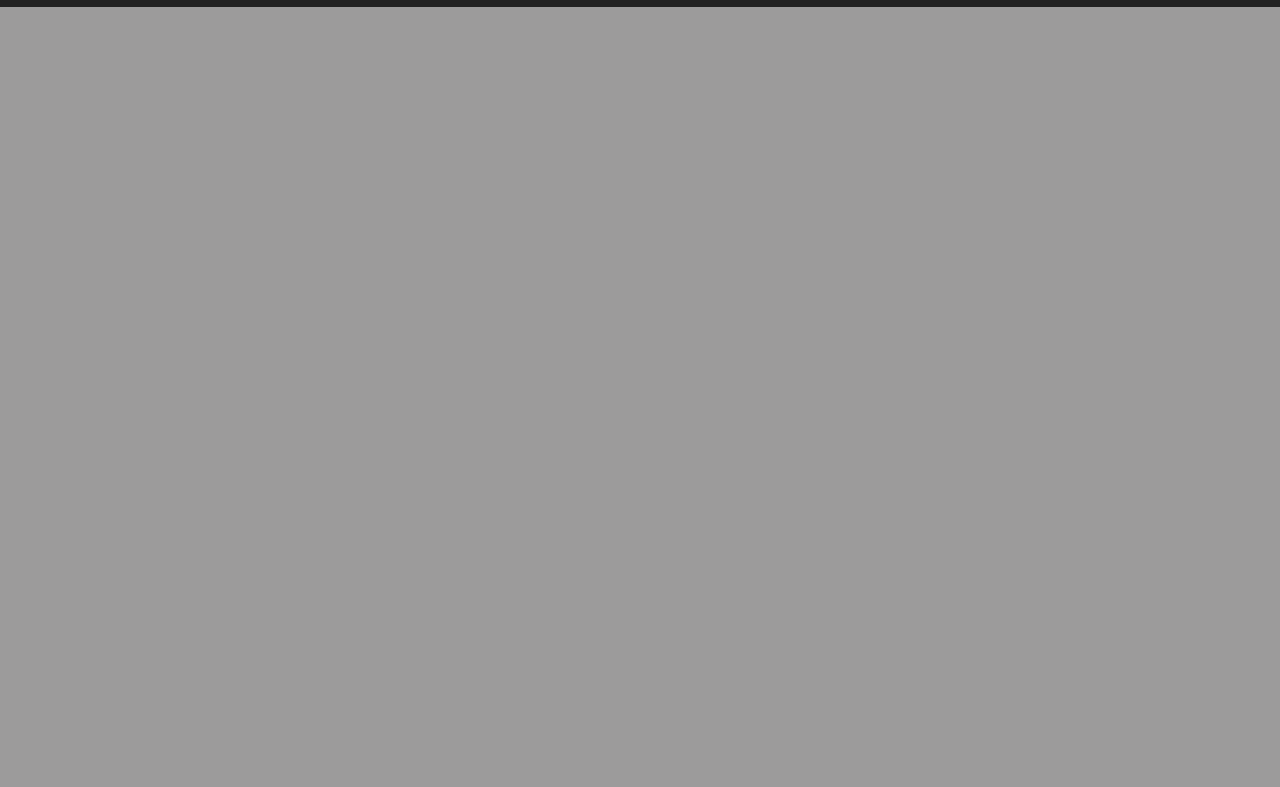
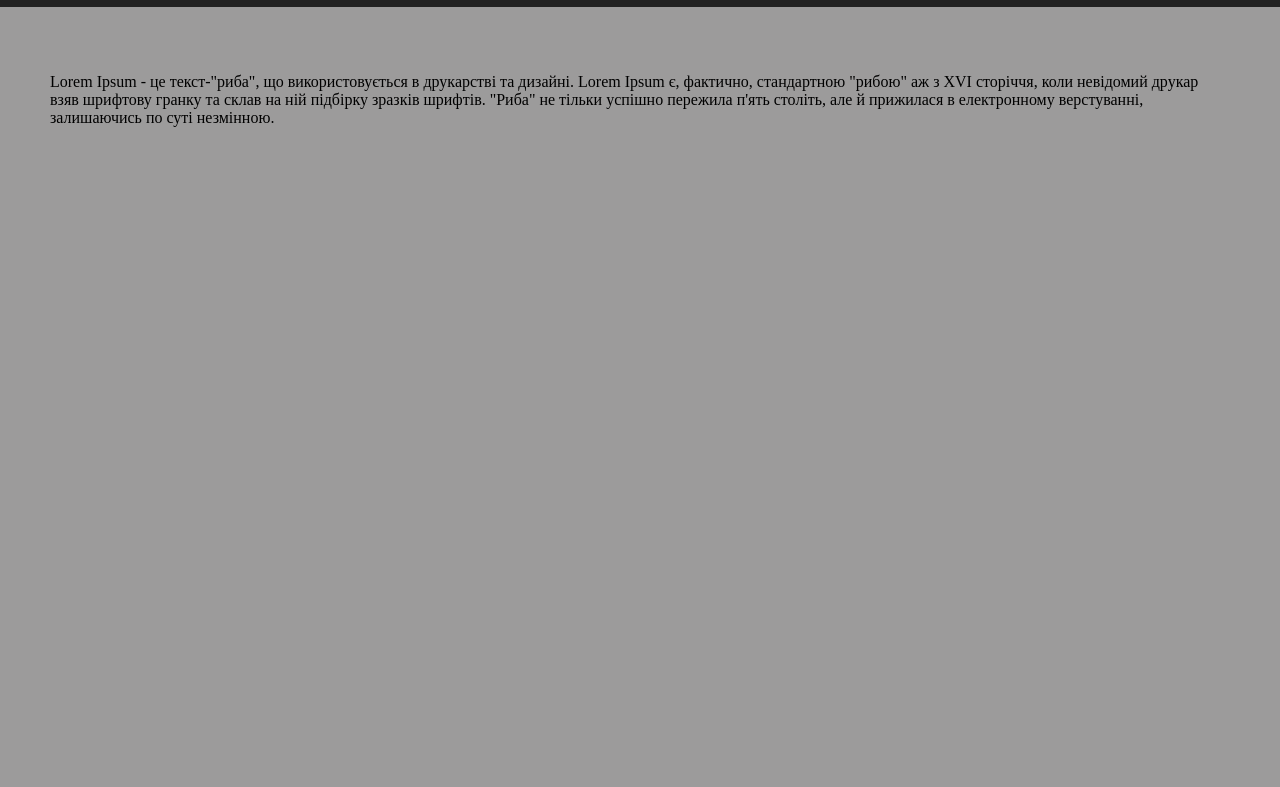
Before and after one commit to web-scavenger/sticky_header, a plain HTML site: page index.html in a window 1280 px wide. Shown: the part 173-960 px from the top of the page. Drawn offline with nearby package versions, Linux system fonts and the light colour scheme.

Commit message:
Add files via upload

```diff
--- a/index.html
+++ b/index.html
@@ -13,6 +13,7 @@
     <div class="test__block">
 
     </div>
+
     <header id="header">
         <h1 class="brand">
             BrandName
@@ -36,9 +37,14 @@
             </li>
         </ul>
     </header>
-    <div class="container">
+    <div class="container" id="container">
+        <p>
+            Lorem Ipsum - це текст-"риба", що використовується в друкарстві та дизайні. Lorem Ipsum є, фактично, стандартною "рибою"
+            аж з XVI сторіччя, коли невідомий друкар взяв шрифтову гранку та склав на ній підбірку зразків шрифтів. "Риба"
+            не тільки успішно пережила п'ять століть, але й прижилася в електронному верстуванні, залишаючись по суті незмінною.
+        </p>
+    </div>
 
-    </div>
     <script src="http://code.jquery.com/jquery-3.3.1.slim.min.js" integrity="sha256-3edrmyuQ0w65f8gfBsqowzjJe2iM6n0nKciPUp8y+7E="
         crossorigin="anonymous"></script>
     <script src="js/main.js"></script>
--- a/js/main.js
+++ b/js/main.js
@@ -2,6 +2,7 @@ window.onscroll = function () {
     var scrolled = window.pageYOffset || document.documentElement.scrollTop;
     if (scrolled > '99') {
         document.getElementById('header').classList.add('sticky__header');
+
     }
     else {
         document.getElementById('header').classList.remove('sticky__header');
--- a/scss/style.scss
+++ b/scss/style.scss
@@ -5,6 +5,8 @@
   body {
     margin: 0;
     background: rgb(156, 155, 155);
+    float: left;
+    width: 100%;
   }
 
 .test__block{
@@ -13,10 +15,14 @@
     float: left;
 }
 
+
 header{
     padding: 10px;
     width: 100%;
     float: left;
+    position: -webkit-sticky;
+    position: sticky;
+    top: 0;
     background: #222;
     color: #fff;
     padding: 10px;
@@ -65,7 +71,6 @@ header{
 
 .sticky__header{
     background: firebrick !important;
-    position: fixed;
     padding: 5px;
     h1{
         font-size: 16px;
@@ -81,8 +86,11 @@ header{
 
 .container{
     width: 100%;
+    float: left;
     height: 1900px;
+    padding: 50px;
 }
+
 
 @media only screen and (max-device-width: 620px){
     header{
```
Also changed, not shown: style/style.css, 1 other file.
